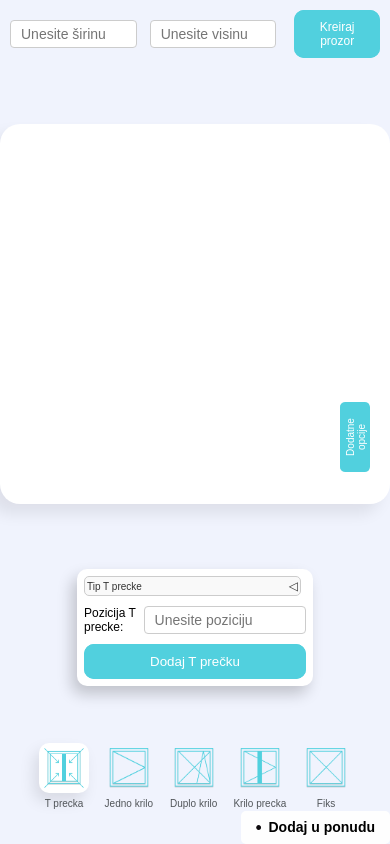
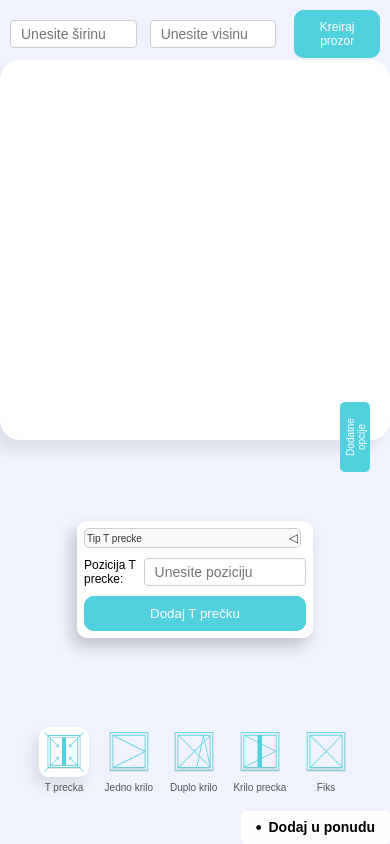
Before and after one commit to Madara1208/WindowMaker, a plain HTML site: page index.html in a window 390 px wide. Drawn offline with nearby package versions, Linux system fonts and the light colour scheme.

```diff
--- a/WindowMaker.css
+++ b/WindowMaker.css
@@ -1,26 +1,21 @@
 
        /*clrs: #232421 #313330 #dbff00 #4c5a79 #0d7af6*/
 
-       html, body {
-        margin: 0;
-        padding: 0;
-        height: 100%;
-        width: 100%;
-        background-color: #f3f3f3;
-      }
 
        body {
             font-family: Arial, sans-serif;
-            margin-bottom: 5vh;
+            margin: 0;
             padding: 0;
             display: flex;
             flex-direction: column;
             align-items: center;
             background-color: #f3f3f3;
-             height: calc(var(--vh, 1vh) * 100); /* Postavlja visinu tela na 100vh bez problema sa status bar-om */
-            overflow: hidden;
+            height: calc(var(--vh, 1vh) * 100); /* Postavlja visinu tela na 100vh bez problema sa status bar-om */
+            overflow: auto;
         }
-
+        html {
+            height: 100%; /* Postavlja visinu HTML elementa */
+        }
 
 
         #roletna-komarnik{
@@ -29,7 +24,7 @@
 
 
         #unos {
-
+            height: calc(var(--vh, 1vh) * 100);
             display: grid;
             grid-template-areas:
                 "druga-kolona druga-kolona druga-kolona"
@@ -37,7 +32,7 @@
             grid-template-columns:minmax(50px, 80px) 1fr 3fr; /* Leva kolona, output, desna kolona */
             grid-template-rows: auto 1fr; /* Prvi red za drugu kolonu, drugi red za output */
             width: 100%;
-            height: 100vh;
+
 
 
             background-color: #f0f3fd;
@@ -571,17 +566,17 @@
     }
     .form-container .form-group{
         width: 70%;
-        gap: 15px;
+        gap: 5px;
     }
     #unos {
-        height: 100vh;
+       height:  calc(var(--vh, 1vh) * 100);
       grid-template-areas:
         "druga-kolona"
         "output"
         "prva-kolona"
         "wrapp";
       grid-template-columns: 1fr;
-      grid-template-rows: auto 50vh auto auto;
+      grid-template-rows: 50px 50vh auto auto;
        /* Visina se prilagođava sadržaju */
     }
 
```
